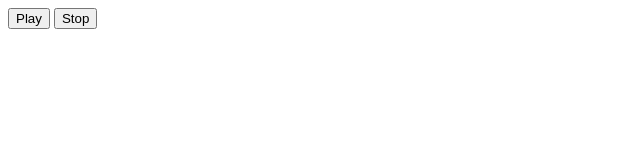
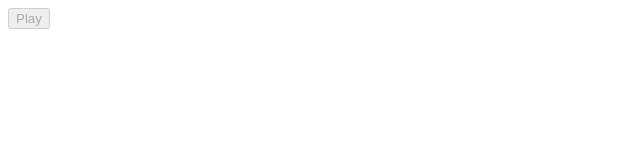
Before and after one commit to EvandroLG/ts-audio, a website built with Parcel: page example/src/index.html in a window 1280 px wide. Both pictures are taken after a click on the button "Play". Shown: the whole page, without its empty margins (0-640 px from the left). Built offline with nearby package versions, Linux system fonts and the light colour scheme; files whose address does not match are found by name.

Commit message:
update example

```diff
--- a/example/src/index.html
+++ b/example/src/index.html
@@ -10,9 +10,5 @@
     <button type="button" id="bt-play">
       Play
     </button>
-
-    <button type="button" id="bt-stop" disabled>
-      Stop
-    </button>
   </body>
 </html>
--- a/example/src/index.ts
+++ b/example/src/index.ts
@@ -1,13 +1,10 @@
 import Audio from '../../src/';
 import song from './song.mp3';
 
-const getById = (value: string) => document.getElementById(value);
+const buttonPlay = document.getElementById('bt-play');
+const audio = Audio({ file: song, loop: true, volume: 0.2 });
 
-let audio;
-
-getById('bt-play').addEventListener('click', () => {
-  audio = Audio({ file: song, autoPlay: true, loop: true, volume: 0.2 });
-  getById('bt-stop').removeAttribute('disabled');
+buttonPlay.addEventListener('click', () => {
+  audio.play();
+  buttonPlay.setAttribute('disabled', 'disabled');
 });
-
-getById('bt-stop').addEventListener('click', () => audio.stop());
```
